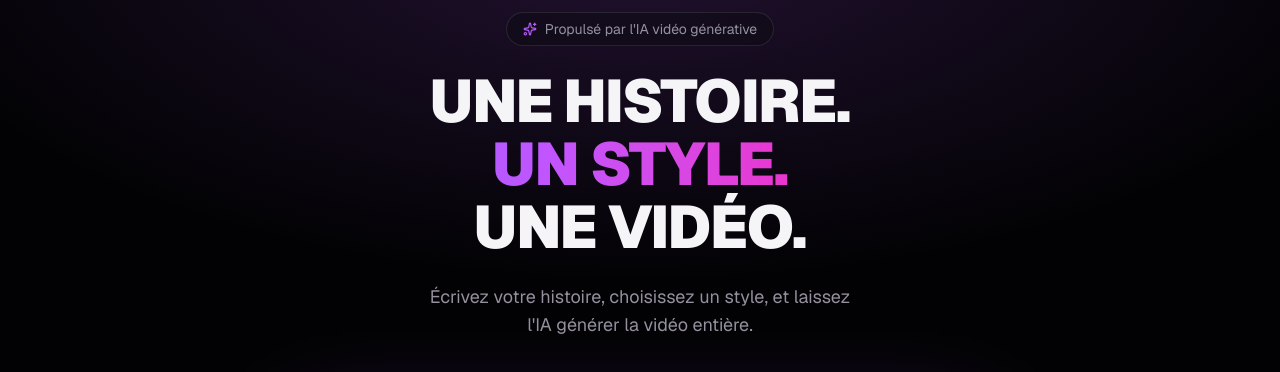
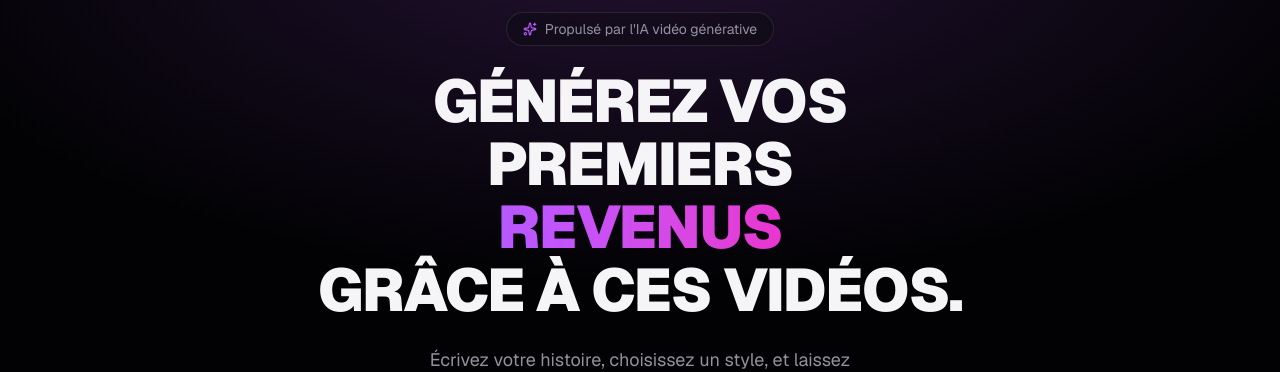
Before and after one commit to rurucopter/personaai, a Next.js app: page / in a window 1280 px wide. Shown: the part 133-505 px from the top of the page. Built offline with nearby package versions, Linux system fonts and the light colour scheme; no server answers.

Commit message:
Homepage headline: lead with revenue positioning

```diff
--- a/src/components/marketing/hero.tsx
+++ b/src/components/marketing/hero.tsx
@@ -114,13 +114,13 @@ export function Hero() {
           transition={{ duration: 0.5, delay: 0.05 }}
           className="text-4xl leading-[1.05] font-black tracking-tight uppercase sm:text-6xl"
         >
-          Une histoire.
+          Générez vos premiers
           <br />
           <span className="bg-gradient-to-r from-brand to-brand-2 bg-clip-text text-transparent">
-            Un style.
+            revenus
           </span>
           <br />
-          Une vidéo.
+          grâce à ces vidéos.
         </motion.h1>
 
         <motion.p
```
